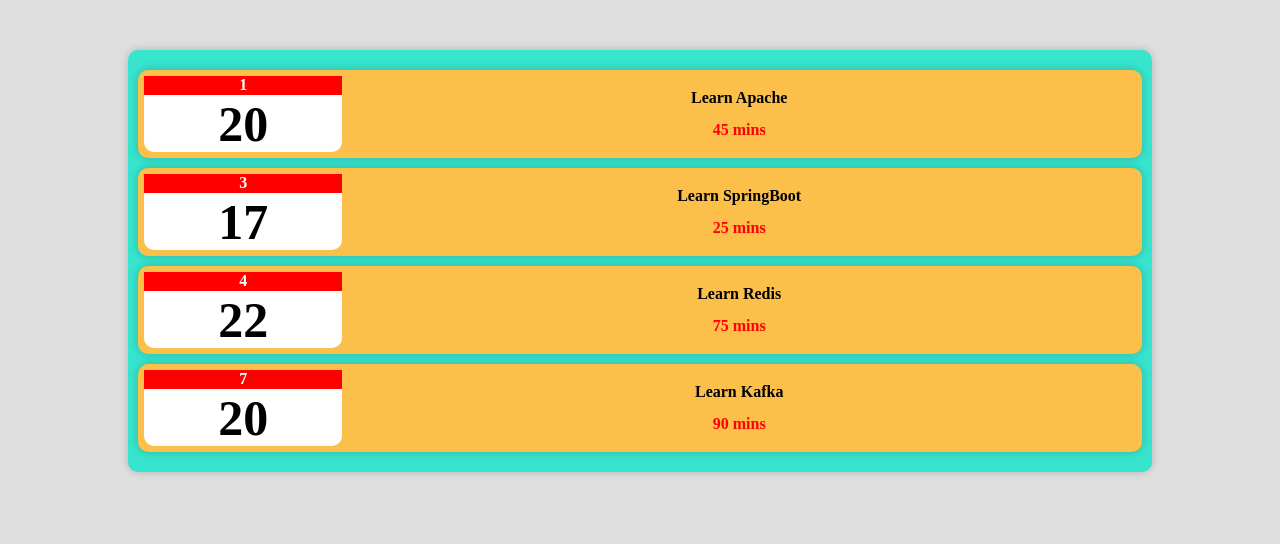
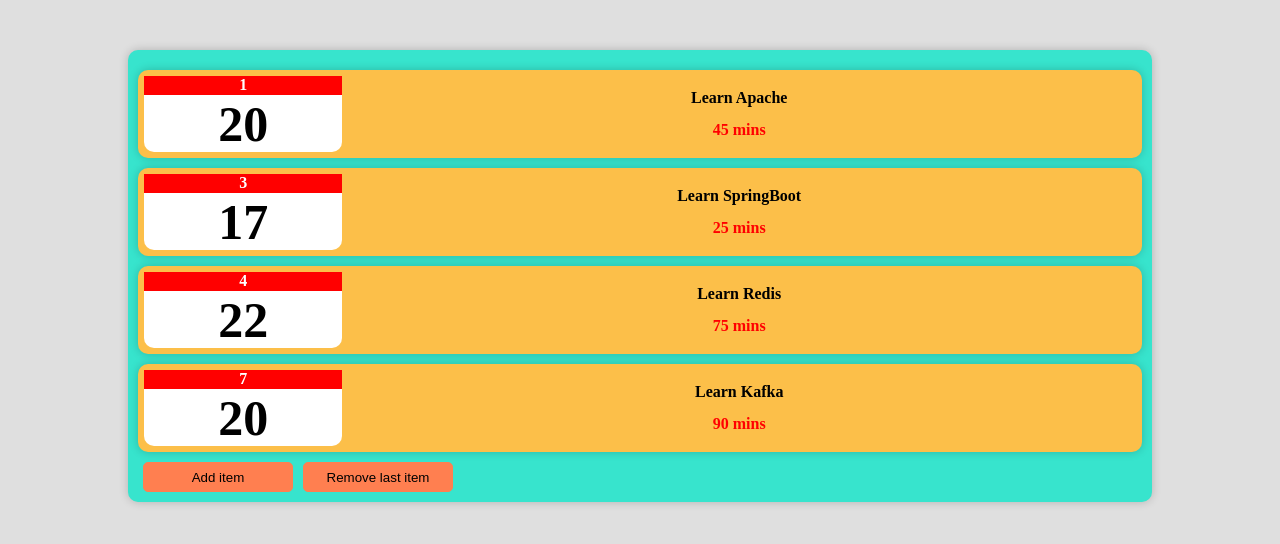
Before and after one commit to showkawa/react18-ZeroToOne, a React (Create React App) app in the folder react02/: page / in a window 1280 px wide. Shown: the top 544 px of the page. Built offline with nearby package versions, Linux system fonts and the light colour scheme.

Commit message:
react state

```diff
--- a/react02/src/Components/learnLogs/LearnLogs.css
+++ b/react02/src/Components/learnLogs/LearnLogs.css
@@ -6,3 +6,14 @@
     border-radius: 10px;
     box-shadow: 0 0 10px rgba(0, 0, 0, .2);
 }
+.btn {
+    height: 30px;
+    width: 150px;
+    margin: 0 5px;
+    border-radius: 5px;
+    background-color: coral;
+    border: 1px coral solid;
+    cursor: pointer;
+
+
+}
--- a/react02/src/Components/learnLogs/LearnLogs.js
+++ b/react02/src/Components/learnLogs/LearnLogs.js
@@ -1,9 +1,10 @@
 import LogsItem from './logsItem/LogsItem';
 import './LearnLogs.css';
+import { useState } from 'react';
 
 const LearnLogs = () => {
 
-    const itemList = [
+    const initItems = [
         {
             id: 100001,
             date: new Date(2022, 1, 20, 18, 20),
@@ -30,8 +31,38 @@
         }
     ];
 
-    const itemData = itemList.map(item => <LogsItem key={item.id} date={item.date} desc={item.desc} time={item.time} />);
-    return itemData;
+    const [items, setItems] = useState(initItems);
+
+    const addItem = () => {
+        const newItem = {
+            id: Math.random()*100000000000+1,
+            date: new Date(2022, 9, 20, 18, 20),
+            desc: 'Learn ELFK',
+            time: '90 mins'
+        }
+        items.push(newItem);
+        const newItems = Object.assign([], items)
+        setItems(newItems);
+        console.log("===  addItem  ===");
+        console.log("items => ", newItems);
+    };
+
+    const removeItem = () => {
+        items.pop();
+        const newItems = Object.assign([], items)
+        setItems(newItems);
+        console.log("===  removeItem  ===");
+        console.log("items => ", newItems);
+    };
+
+
+    const itemData = items.map(item => <LogsItem key={item.id} date={item.date} desc={item.desc} time={item.time} />);
+    return <div>{itemData}
+        <div>
+            <button className="btn" onClick={addItem}>Add item</button>
+            <button className="btn" onClick={removeItem}>Remove last item</button>
+        </div>
+    </div>;
 };
 
 export default LearnLogs;
```
